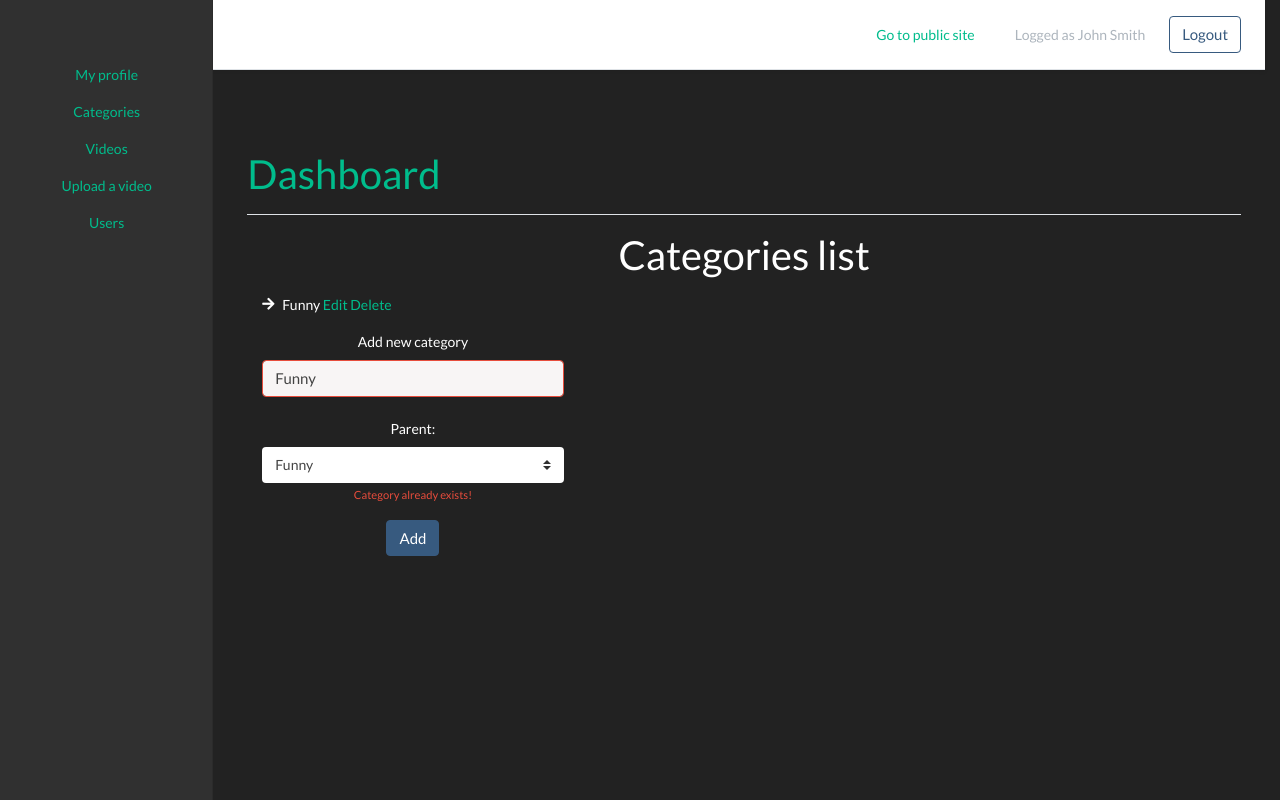
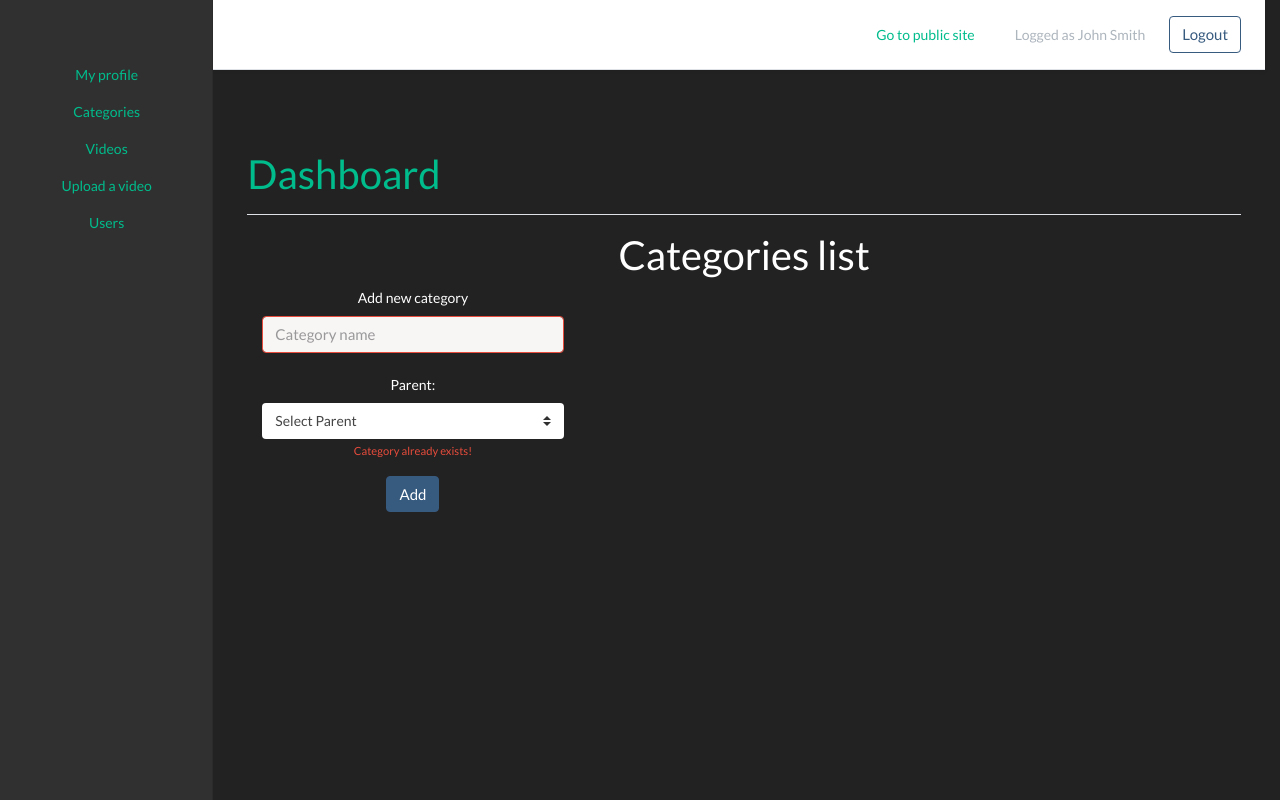
Before and after one commit to IvalinV/Symfony-Sample-Project, a Symfony app: template templates/admin/categories.html.twig in a window 1280 px wide. Run offline with Twig, Linux system fonts and the light colour scheme; the template is opened without the code that fills it, so the values that code supplies are empty; some libraries are stand-ins or nearby versions.

Commit message:
WIP: Admin Panel

```diff
--- a/migrations/Version20230407140131.php
+++ b/migrations/Version20230413112807.php
@@ -10,7 +10,7 @@ use Doctrine\Migrations\AbstractMigration;
 /**
  * Auto-generated Migration: Please modify to your needs!
  */
-final class Version20230407140131 extends AbstractMigration
+final class Version20230413112807 extends AbstractMigration
 {
     public function getDescription(): string
     {
@@ -22,7 +22,7 @@ final class Version20230407140131 extends AbstractMigration
         // this up() migration is auto-generated, please modify it to your needs
         $this->addSql('CREATE TABLE categories (id INT AUTO_INCREMENT NOT NULL, parent_id INT DEFAULT NULL, name VARCHAR(45) NOT NULL, UNIQUE INDEX UNIQ_3AF346685E237E06 (name), INDEX IDX_3AF34668727ACA70 (parent_id), PRIMARY KEY(id)) DEFAULT CHARACTER SET utf8mb4 COLLATE `utf8mb4_unicode_ci` ENGINE = InnoDB');
         $this->addSql('CREATE TABLE videos (id INT AUTO_INCREMENT NOT NULL, category_id INT DEFAULT NULL, title VARCHAR(255) NOT NULL, path VARCHAR(255) NOT NULL, duration INT NOT NULL, INDEX IDX_29AA643212469DE2 (category_id), INDEX title_idx (title), PRIMARY KEY(id)) DEFAULT CHARACTER SET utf8mb4 COLLATE `utf8mb4_unicode_ci` ENGINE = InnoDB');
-        $this->addSql('ALTER TABLE categories ADD CONSTRAINT FK_3AF34668727ACA70 FOREIGN KEY (parent_id) REFERENCES categories (id)');
+        $this->addSql('ALTER TABLE categories ADD CONSTRAINT FK_3AF34668727ACA70 FOREIGN KEY (parent_id) REFERENCES categories (id) ON DELETE CASCADE');
         $this->addSql('ALTER TABLE videos ADD CONSTRAINT FK_29AA643212469DE2 FOREIGN KEY (category_id) REFERENCES categories (id)');
     }
 
--- a/src/Entity/Category.php
+++ b/src/Entity/Category.php
@@ -27,6 +27,7 @@ class Category
 
     /**
      * @ORM\ManyToOne(targetEntity=Category::class, inversedBy="subcategories")
+     * @ORM\JoinColumn(name="parent_id", referencedColumnName="id", onDelete="CASCADE")
      */
     private $parent;
 
--- a/templates/admin/categories.html.twig
+++ b/templates/admin/categories.html.twig
@@ -11,64 +11,72 @@
 {% block mainadmin %}
 <h2>Categories list</h2>
 
+{% for category in categories %}
     <ul class="fa-ul text-left">
         <li>
             <i class="fa-li fa fa-arrow-right"></i>
-            Funny
-        <a href="{{ path('admin_edit_category') }}">
+                {{category.name}}
+            <a href="{{ path('admin_edit_category', {id:category.id}) }}">
                 Edit
             </a>
-        <a onclick="return confirm('Are you sure?');" href="#">
+            <a onclick="return confirm('Are you sure?');" href="{{ path('admin_delete_category', {id:category.id}) }}">
                 Delete
             </a>
         </li>
-    {# <ul class="fa-ul text-left">
-        <li><i class="fa-li fa fa-arrow-right"></i>For kids <a href="{{ path('admin_edit_category') }}">edit</a> <a onclick="return confirm('Are you sure?');"
-                href="#">delete</a></li>
-        <li><i class="fa-li fa fa-arrow-right"></i>For adults <a href="#">edit</a> <a onclick="return confirm('Are you sure?');"
-                href="#">delete</a></li>
+        {% if category.subcategories is defined %}
                 <ul class="fa-ul text-left">
-            <li><i class="fa-li fa fa-arrow-right"></i>Strange <a href="#">edit</a> <a onclick="return confirm('Are you sure?');"
-                    href="#">delete</a></li>
+                {% for sub in category.subcategories %}
+                    <li><i class="fa-li fa fa-arrow-right"></i>
+                        {{sub.name}}
+                    <a href="{{ path('admin_edit_category', {id:sub.id}) }}">Edit</a>
+                    <a
+                        onclick="return confirm('Are you sure?');"
+                        href="{{ path('admin_delete_category', {id:sub.id}) }}">
+                        Delete
+                    </a></li>
+                    {% if sub.subcategories %}
+                        <ul>
+                            {% for item in sub.subcategories %}
+                                <li>
+                                        {{item.name}}
+                                    <a href="{{ path('admin_edit_category', {id:item.id}) }}">Edit</a>
+                                    <a
+                                        onclick="return confirm('Are you sure?');"
+                                        href="{{ path('admin_delete_category', {id:item.id}) }}">
+                                        Delete
+                                    </a>
+                                </li>
+                            {% endfor %}
                         </ul>
+                    {% endif %}
+                {% endfor %}
                 </ul>
-    <li><i class="fa-li fa fa-arrow-right"></i>Scary <a href="#">edit</a> <a onclick="return confirm('Are you sure?');"
-            href="#">delete</a></li>
-    <li><i class="fa-li fa fa-arrow-right"></i>Unbelievable <a href="#">edit</a> <a onclick="return confirm('Are you sure?');"
-            href="#">delete</a></li>
-    <li><i class="fa-li fa fa-arrow-right"></i>Inspirational <a href="#">edit</a> <a onclick="return confirm('Are you sure?');"
-            href="#">delete</a></li>
-    <li><i class="fa-li fa fa-arrow-right"></i>Motivating <a href="#">edit</a> <a onclick="return confirm('Are you sure?');"
-            href="#">delete</a></li>
-    <li><i class="fa-li fa fa-arrow-right"></i>Surprising <a href="#">edit</a> <a onclick="return confirm('Are you sure?');"
-            href="#">delete</a></li>
-    <li><i class="fa-li fa fa-arrow-right"></i>Sad</li>
-    <ul class="fa-ul text-left">
-        <li><i class="fa-li fa fa-arrow-right"></i>Strange <a href="#">edit</a> <a onclick="return confirm('Are you sure?');"
-                href="#">delete</a></li>
-        <ul class="fa-ul text-left">
-            <li><i class="fa-li fa fa-arrow-right"></i>Boring <a href="#">edit</a> <a onclick="return confirm('Are you sure?');"
-                    href="#">delete</a></li>
+        {% endif %}
     </ul>
-    </ul>
-    <li><i class="fa-li fa fa-arrow-right"></i>Relaxing <a href="#">edit</a> <a onclick="return confirm('Are you sure?');"
-            href="#">delete</a></li> #}
-</ul>
+{% endfor %}
 
-<form action="#" method="POST">
+<form action="{{ path('admin_create_category') }}" method="POST">
     <div class="col-md-4 mb-3">
         <label for="validationServer01">Add new category</label>
-        <input type="text" class="form-control is-invalid" id="validationServer01" placeholder="Category name" value="Funny"
+        <input type="text" name="name" class="form-control is-invalid" id="validationServer01" placeholder="Category name"
             required>
         <br>
 	    <label for="inlineFormCustomSelect">Parent:</label>
-        <select class="custom-select mr-sm-2" id="inlineFormCustomSelect">
-            <option value="1">Funny</option>
-            <option value="1">--For kids</option>
-            <option value="1">--For adults</option>
-            <option value="1">----For 60+</option>
-            <option value="2">Scary</option>
-            <option value="3">Motivating</option>
+        <select class="custom-select mr-sm-2" id="inlineFormCustomSelect" name="parent">
+            <option value="null" disabled selected>Select Parent</option>
+            {% for category in categories %}
+                <option value="{{category.id}}">{{category.name}}</option>
+                {% if category.subcategories is defined %}
+                    {% for sub in category.subcategories %}
+                        <option value="{{sub.id}}">----{{sub.name}}</option>
+                        {% if sub.subcategories %}
+                            {% for item in sub.subcategories %}
+                                <option value="{{item.id}}">------------{{item.name}}</option>
+                            {% endfor %}
+                        {% endif %}
+                    {% endfor %}
+                {% endif %}
+            {% endfor %}
         </select>
         <div class="invalid-feedback">
             Category already exists!
```
Also changed, not shown: src/Controller/AdminController.php (+63 -6 lines), src/Utils/AbstractClasses/CategoryTreeAdminPage.php (deleted, +0 -20 lines), src/Utils/CategoryTreeAdminPage.php (added, +26 -0 lines), templates/admin/edit_category.html.twig (+21 -11 lines). Lines whose indentation alone changed are shown as unchanged.
